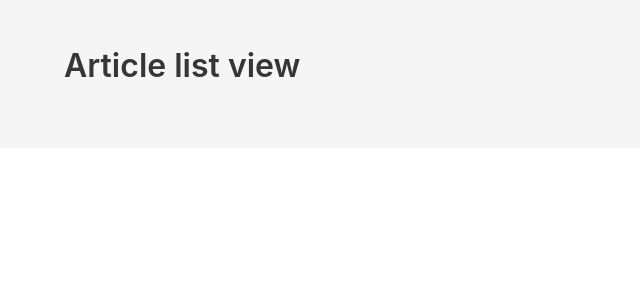
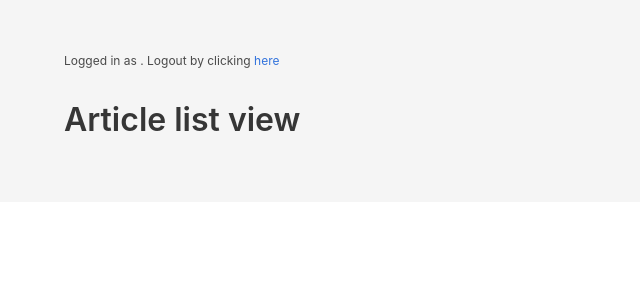
Before and after one commit to danielc92/django-sandbox, a Django app: page /article/list/ in a window 1280 px wide. Shown: the top 300 px of the page, without its empty margins (0-640 px from the left). Run offline with Django 3.2, Linux system fonts and the light colour scheme; data that the repository does not hold is empty; some libraries are stand-ins or nearby versions.

Commit message:
Tested logout route

```diff
--- a/app/views.py
+++ b/app/views.py
@@ -43,7 +43,7 @@ def return_article_data():
                   'article_tags': [t.tag_name for t in a.tags.all()]} for a in data]
     return data_json
 
-@cache_page(300)
+
 def article_list(request):
 
     # if 'articles' in cache:
@@ -54,8 +54,14 @@ def article_list(request):
 
     data = return_article_data()
 
+    logged_in_as = request.user.username
+
+    print(type(logged_in_as))
+    print(len(logged_in_as))
+
     context = {'title':'Article list view',
-               'data':data}
+               'data':data,
+               'logged_in_as':logged_in_as}
 
     return render(request, 'article_list.html', context)
 
--- a/templates/article_list.html
+++ b/templates/article_list.html
@@ -5,7 +5,7 @@
 <section class="section has-background-light">
 <section class="container">
 <section class="content">
-
+    <p class="help">Logged in as <strong>{{ logged_in_as }}</strong>. Logout by clicking <a href="{% url 'accounts_logout' %}">here</a></p>
     <h1>
         <span>{{ title }}</span>
     </h1>
```
